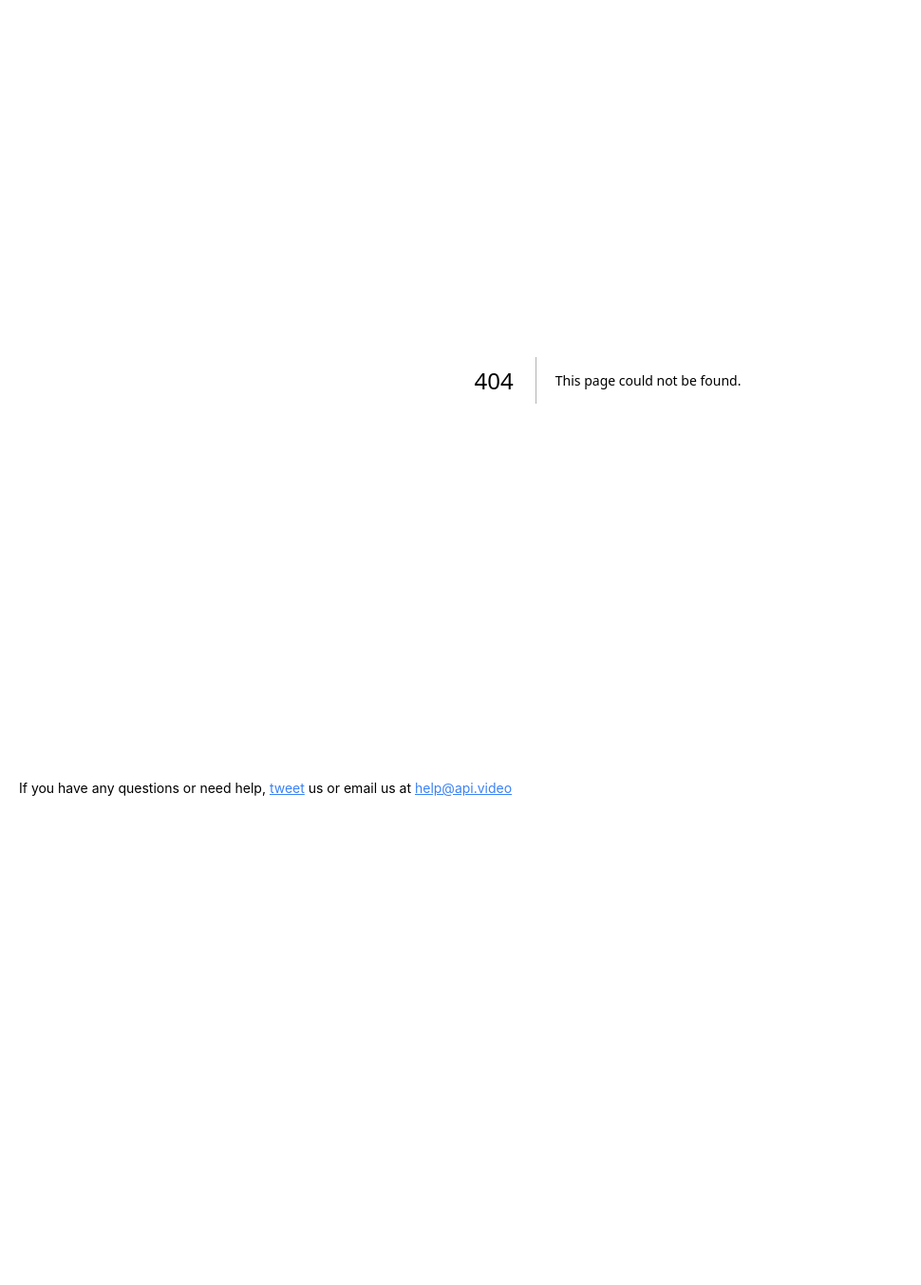
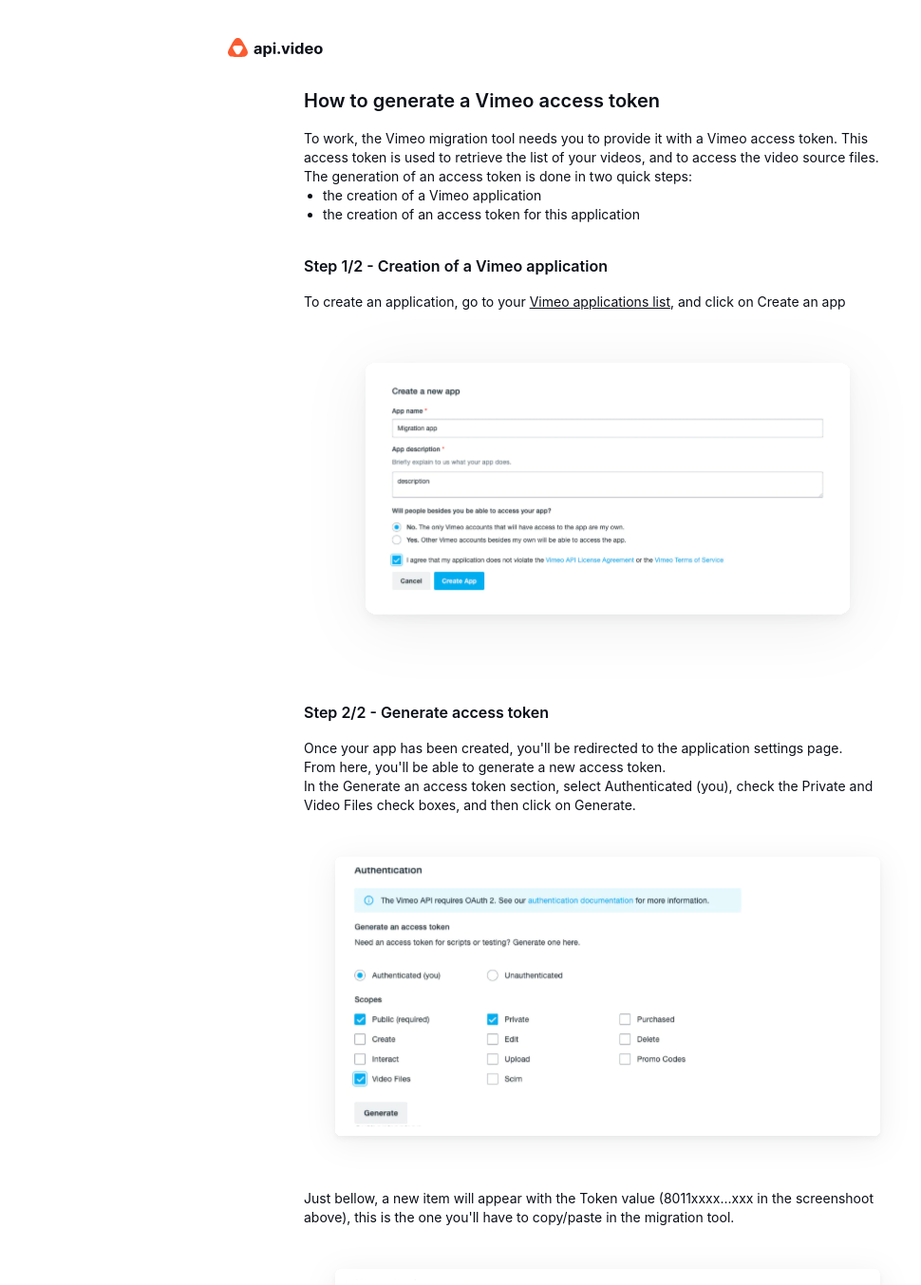
Before and after one commit to apivideo/api.video-import-tool, a Next.js app: page /doc/generate-a-vimeo-access-token in a window 1280 px wide. Before the commit this address had no page. Shown: the top 1353 px of the page at 95% size, without its empty margins (0-970 px from the left). Before the commit the page ends 860 px from the top, so only its background shows below. Built offline with nearby package versions, Linux system fonts and the light colour scheme.

Commit message:
put back vimeo how to page

```diff
--- /dev/null
+++ b/src/pages/doc/generate-a-vimeo-access-token.tsx
@@ -0,0 +1,89 @@
+import type { NextPage } from 'next';
+import Image from 'next/image';
+
+const VimeoAccessToken: NextPage = () => {
+  return (
+    <div>
+      <Image
+        className="mt-10 ml-60 mb-8"
+        src="/api-video.svg"
+        width={100}
+        height={100}
+        alt="logo"
+      />
+      <div className="mx-auto w-8/12 md:w-6/12">
+        <h1 className="text-xl font-semibold mb-4">
+          How to generate a Vimeo access token
+        </h1>
+
+        <div className="text-sm">
+          <p>
+            To work, the Vimeo migration tool needs you to provide it with a
+            Vimeo access token. This access token is used to retrieve the list
+            of your videos, and to access the video source files.
+          </p>
+          <p>The generation of an access token is done in two quick steps:</p>
+          <ul className="list-disc ml-5">
+            <li>the creation of a Vimeo application</li>
+            <li>the creation of an access token for this application</li>
+          </ul>
+
+          <h2 className="text-base font-semibold mb-4 mt-8">
+            Step 1/2 - Creation of a Vimeo application
+          </h2>
+          <p>
+            To create an application, go to your{' '}
+            <a
+              href="https://developer.vimeo.com/apps"
+              rel="noreferrer"
+              target="_blank"
+              className="underline"
+            >
+              Vimeo applications list
+            </a>
+            , and click on Create an app
+          </p>
+          <Image src="/vimeo-1.svg" width={1030} height={140} alt="vimeo-1" />
+
+          <h2 className="text-base font-semibold mb-4 mt-4">
+            Step 2/2 - Generate access token
+          </h2>
+          <p>
+            Once your app has been created, you&apos;ll be redirected to the
+            application settings page.
+          </p>
+          <p>From here, you&apos;ll be able to generate a new access token.</p>
+          <p>
+            In the Generate an access token section, select Authenticated (you),
+            check the Private and Video Files check boxes, and then click on
+            Generate.
+          </p>
+
+          <Image
+            src="/vimeo-2.svg"
+            width={1030}
+            height={140}
+            alt="vimeo-2"
+            className="py-4"
+          />
+
+          <p>
+            Just bellow, a new item will appear with the Token value
+            (8011xxxx...xxx in the screenshoot above), this is the one
+            you&apos;ll have to copy/paste in the migration tool.
+          </p>
+
+          <Image
+            src="/vimeo-3.svg"
+            width={1030}
+            height={140}
+            alt="vimeo-3"
+            className="py-4"
+          />
+        </div>
+      </div>
+    </div>
+  );
+};
+
+export default VimeoAccessToken;
```
